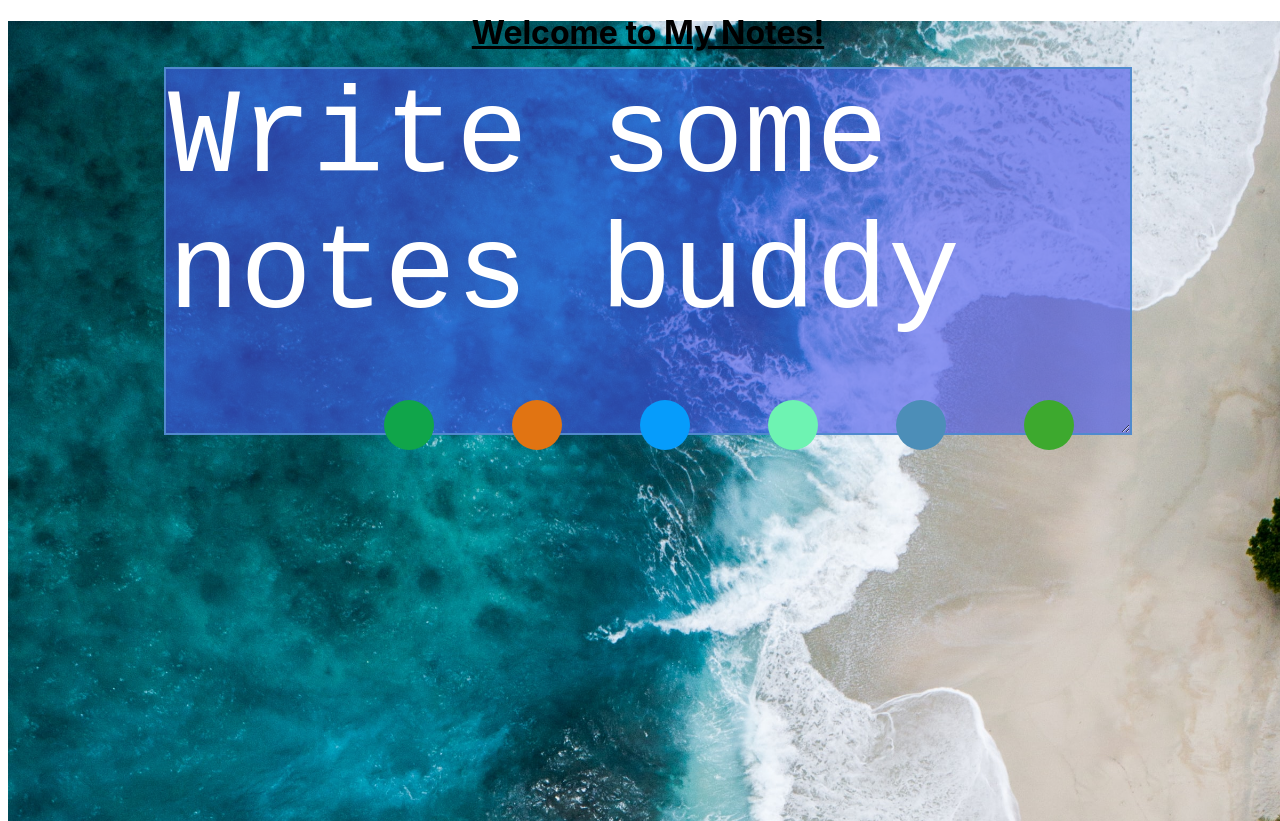
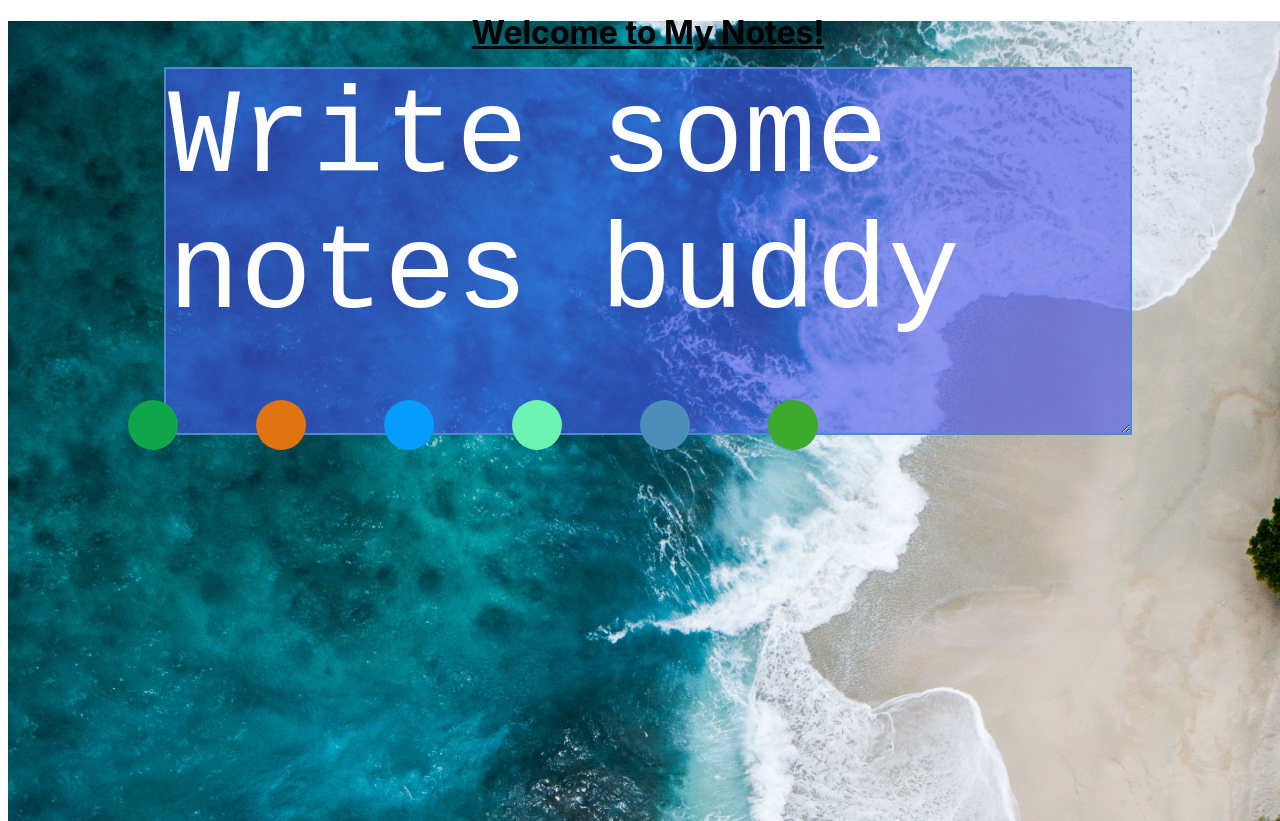
Before and after one commit to yashmasani/notebook, a React (Vite) app: page / in a window 1280 px wide. Built offline with nearby package versions, Linux system fonts and the light colour scheme.

Commit message:
added themes and wrapper pattern

```diff
--- a/src/App.tsx
+++ b/src/App.tsx
@@ -3,32 +3,22 @@ import reactLogo from "./assets/react.svg";
 import { invoke } from "@tauri-apps/api/tauri";
 import Notes from './Notes';
 import "./App.css";
+import Theme from './Themes/themes';
 
 function App() {
   const [greetMsg, setGreetMsg] = useState("");
   const [name, setName] = useState("");
-  const SPREAD = 10;
 
-  function colorSpawner(): number {
-    return Math.ceil(Math.random() * 255);
-  }
 
   async function greet() {
     setGreetMsg(await invoke("greet", { name }));
   }
 
   return (
-    <div className="container">
-      <span className="container-ball">
-        {
-          [...Array(6)].map((_, i) => (
-            <span style={{ backgroundColor: `rgb(${colorSpawner()}, ${colorSpawner()}, ${colorSpawner()})`, left: `${30 + (i*SPREAD)}%`, animationDelay: `${colorSpawner() - (5 * SPREAD)}s` }} key={i} />
-          ))
-        }
-      </span>
-      <h1 className="container-title"><u>Welcome to My Notes!</u></h1>
-      <Notes/>
-    </div>
+      <Theme>
+        <h1 className="container-title"><u>Welcome to My Notes!</u></h1>
+        <Notes/>
+      </Theme>
   );
 }
 
--- /dev/null
+++ b/src/Themes/blue/blue.tsx
@@ -0,0 +1,21 @@
+import './blue.css';
+
+function Blue() {
+
+  const SPREAD = 10;
+
+  function colorSpawner(): number {
+    return Math.ceil(Math.random() * 255);
+  }
+  return (
+      <div className="container-ball">
+        {
+          [...Array(6)].map((_, i) => (
+            <span style={{ backgroundColor: `rgb(${colorSpawner()}, ${colorSpawner()}, ${colorSpawner()})`, left: `${10 + (i*SPREAD)}%`, animationDelay: `${colorSpawner() - (5 * SPREAD)}s` }} key={i} />
+          ))
+        }
+      </div>
+  );
+}
+
+export default Blue;
--- /dev/null
+++ b/src/Themes/themes.tsx
@@ -0,0 +1,14 @@
+import { lazy, PropsWithChildren } from 'react';
+
+const Blue = lazy(() => import('./blue/blue'));
+
+function Theme(props: PropsWithChildren) {
+  return (
+    <div className="container">
+      <Blue/>
+      { props.children }
+    </div>
+  );
+}
+
+export default Theme;
```
Also changed, not shown: src/Themes/blue/blue.css (added), 1 other file (tests, documents, lock files or other folders).
